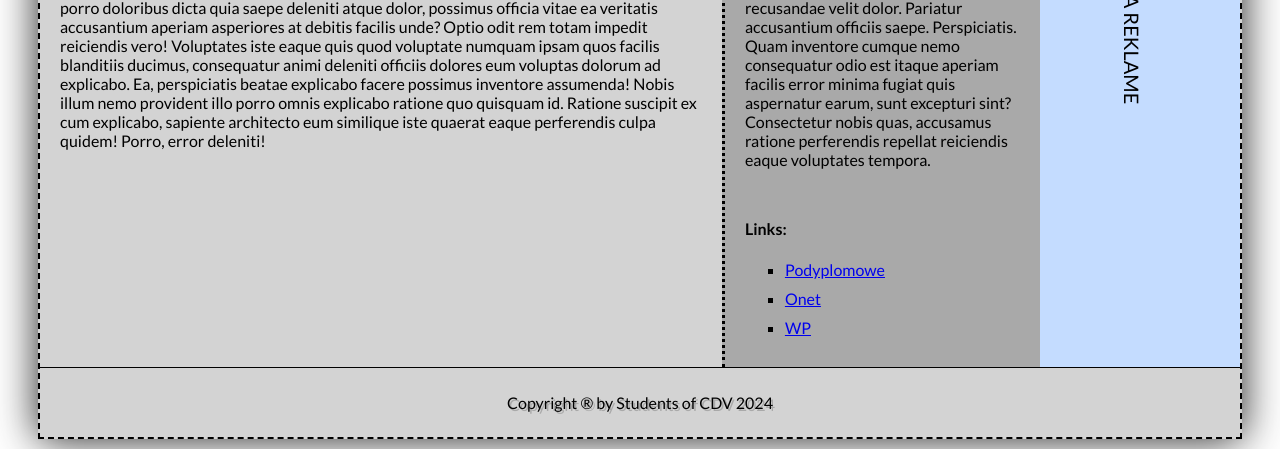
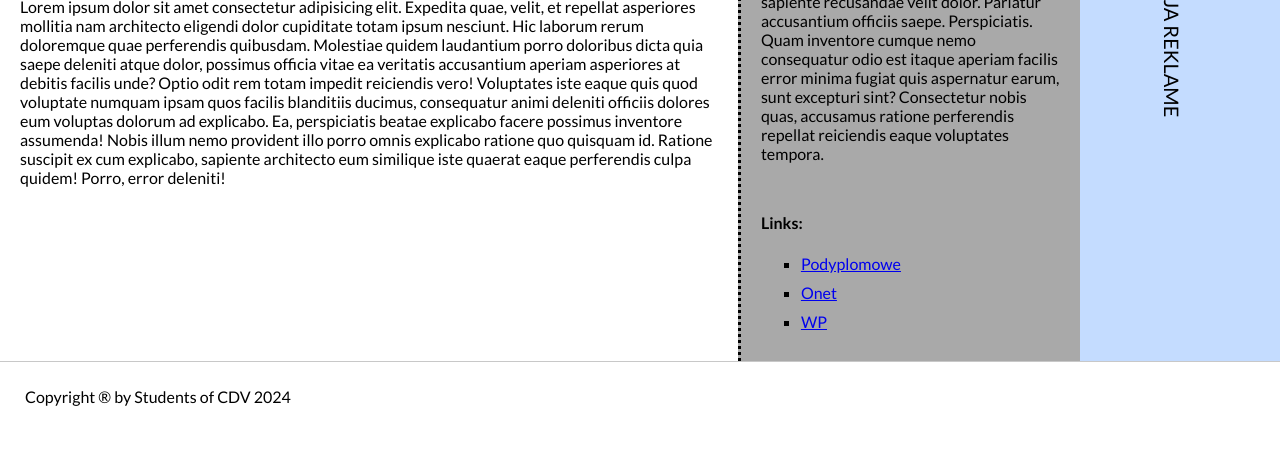
Before and after one commit to agnieszkahoza/DamskiZespolKreatywny, a plain HTML site: page index.html in a window 1280 px wide. Shown: the part 857-1306 px from the top of the page. Drawn offline with Linux system fonts and the light colour scheme.

Commit message:
container fix, footer aligned left

```diff
--- a/css/style.css
+++ b/css/style.css
@@ -15,11 +15,8 @@ body {
 }
 
 #container {
-  border: 2px dashed black;
-  box-shadow: 0 0 40px rgba(0, 0, 0, 0.877);
-  background-color: lightgray;
+  background-color: rgb(255, 255, 255);
   margin: 0 auto;
-  max-width: 1200px;
 }
 
 img {
@@ -33,7 +30,7 @@ header {
   display: flex;
   justify-content: space-between;
   align-items: center;
-  padding: 20px 15px;
+  padding: 25px 25px;
 }
 
 nav ul {
@@ -145,13 +142,12 @@ aside {
 
 /* Footer */
 footer {
-  background-color: lightgray;
-  border-top: 1px solid black;
-  text-align: center;
-  padding: 25px 0;
+  background-color: rgb(255, 255, 255);
+  border-top: 1px solid rgb(200, 200, 200);
+  text-align: left;
+  padding: 25px 25px;
 }
 
 footer p {
   margin: 0;
-  text-shadow: 2px 2px darkgray;
 }
```
